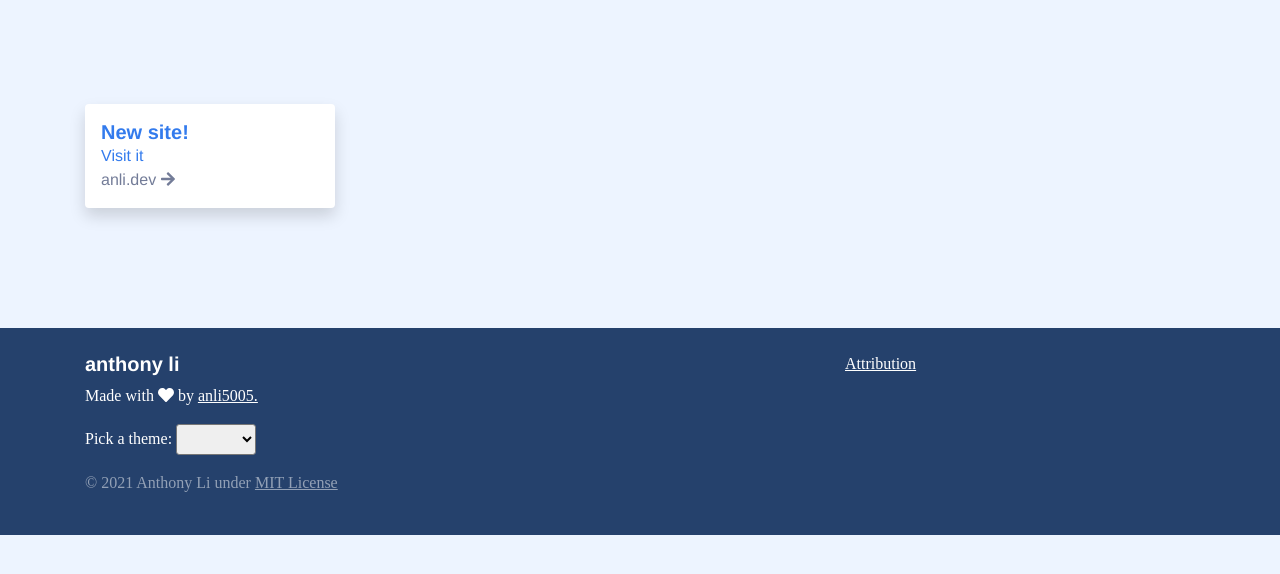
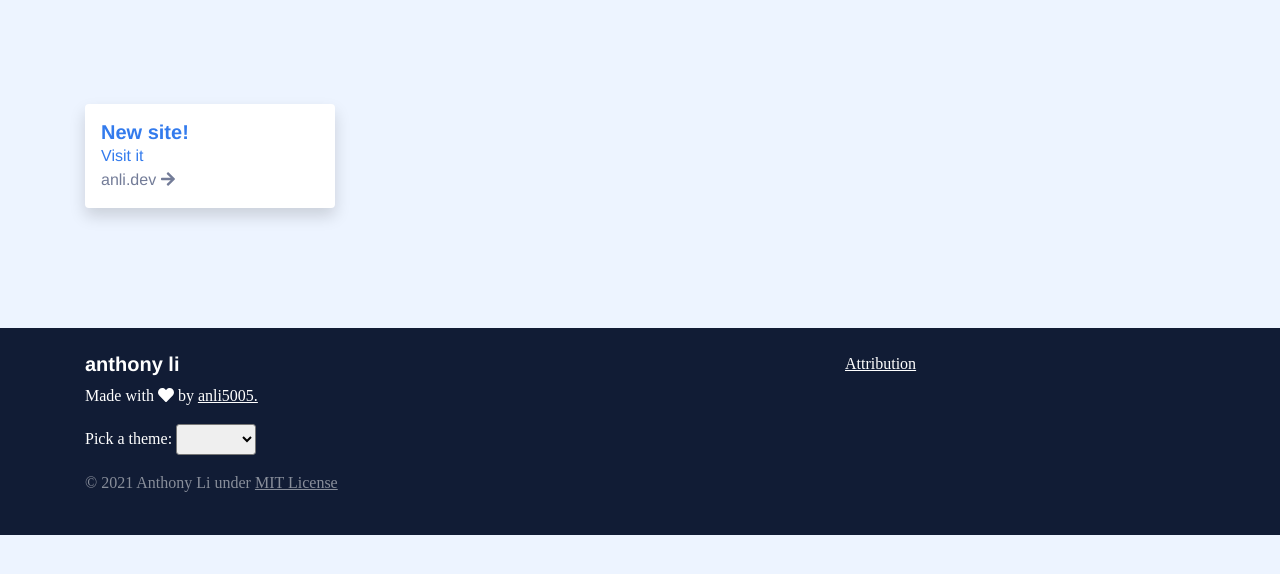
Before and after one commit to anli5005/anli5005.github.io, a Jekyll site: the page built from index.html, in a window 1280 px wide. Shown: the top 574 px of the page. Built offline with Jekyll 4.4.1, drawn with Linux system fonts in a browser that asks for light colours; nearby versions of some CDN libraries; some web fonts are replaced.

Commit message:
Update footer

```diff
--- a/_includes/footer.html
+++ b/_includes/footer.html
@@ -3,7 +3,7 @@
     <div class="row">
       <div class="col-md-8">
         <h5>anthony li</h5>
-        <p>Made with <i class="fas fa-heart"></i><span class="sr-only">love</span> by <a href="/about">anli5005.</a></p>
+        <p>Made with <i class="fas fa-heart"></i><span class="sr-only">love</span> by <a href="https://anli.dev/about">anli5005.</a></p>
         <p>Pick a theme: <select id="interface-theme-select" class="form-control-sm d-inline-block">
           <option default>Default</option>
           <option value="light">Light</option>
--- a/_sass/_variables.scss
+++ b/_sass/_variables.scss
@@ -23,7 +23,7 @@
 
 $jumbotron-bg: $light;
 
-$footer-bg: $dark;
+$footer-bg: $dark-bg;
 $footer-color: white;
 
 $font-family-base: "Adelle", adelle, "Roboto Slab", "Times New Roman", serif;
```
